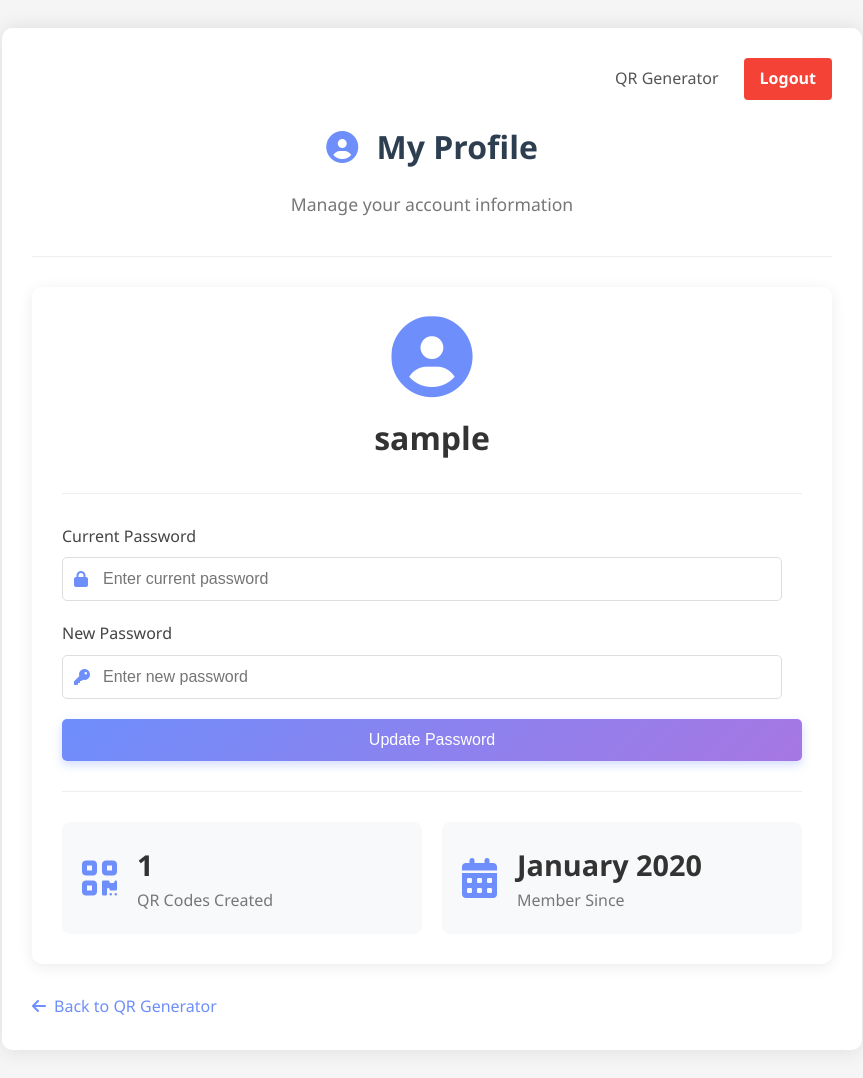
After one commit to sevi21/PROJECT, a Flask app: page /profile in a window 1280 px wide. The commit adds this page. Shown: the whole page, without its empty margins (208-1071 px from the left). Run offline with Flask 3, Linux system fonts and the light colour scheme; the visitor is signed in with stand-in values (Sample User, id 1); tables that the repository leaves empty hold one stand-in row (values such as "Sample post").

Commit message:
profile page

```diff
--- a/app.py
+++ b/app.py
@@ -4,7 +4,7 @@ from werkzeug.security import generate_password_hash, check_password_hash
 import qrcode
 from io import BytesIO
 import base64
-
+from datetime import datetime
 
 
 app = Flask(__name__)
@@ -20,6 +20,7 @@ class User(db.Model):
     id = db.Column(db.Integer, primary_key=True)
     username = db.Column(db.String(50), unique=True)
     password = db.Column(db.String(50))
+    join_date = db.Column(db.DateTime, default=datetime.now)
     qr_codes = db.relationship('QRCode', backref='user', lazy=True)
 
 
@@ -161,5 +162,47 @@ def make_qr():
         'img_str': img_str
         })
 
+
+
+@app.route('/profile')
+def profile():
+    if 'username' not in session:
+        return redirect(url_for('login'))
+
+    user = User.query.filter_by(username=session['username']).first()
+
+    qr_count = QRCode.query.filter_by(user_id=user.id).count()
+
+    join_date = user.join_date.strftime("%B %Y")
+
+    return render_template('profile.html', qr_count=qr_count, join_date=join_date)
+
+
+
+@app.route('/update_password', methods=['POST'])
+def update_password():
+
+
+    data = request.json
+    current_password = data.get('current_password')
+    new_password = data.get('new_password')
+
+    user = User.query.filter_by(username=session['username']).first()
+
+    if not check_password_hash(user.password, current_password):
+        return jsonify({'success': False, 'message': 'Current password is incorrect'})
+
+    if len(new_password) < 4:
+        return jsonify({'success': False, 'message': 'New password must be at least 4 characters long'})
+
+
+    user.password = generate_password_hash(new_password)
+    db.session.commit()
+
+    return jsonify({
+        'success': True,
+        'message': 'Password updated successfully'
+    })
+
 if __name__ == '__main__':
     app.run(debug=True)
--- /dev/null
+++ b/static/css/profile.css
@@ -0,0 +1,344 @@
+.css
+/* Base styles */
+* {
+    margin: 0;
+    padding: 0;
+    box-sizing: border-box;
+}
+
+body {
+    font-family: 'Segoe UI', Tahoma, Geneva, Verdana, sans-serif;
+    line-height: 1.6;
+    color: #333;
+    background-color: #f5f5f5;
+    padding: 20px;
+}
+
+.container {
+    max-width: 800px;
+    margin: 0 auto;
+    background-color: #fff;
+    border-radius: 10px;
+    box-shadow: 0 0 20px rgba(0, 0, 0, 0.1);
+    padding: 30px;
+}
+
+header {
+    text-align: center;
+    margin-bottom: 30px;
+    padding-bottom: 20px;
+    border-bottom: 1px solid #eee;
+}
+
+header h1 {
+    color: #2c3e50;
+    margin-bottom: 10px;
+}
+
+header i {
+    color: #6e8efb;
+    margin-right: 10px;
+}
+
+header p {
+    color: #777;
+    font-size: 1.1rem;
+}
+
+/* User controls */
+.user-controls {
+    display: flex;
+    justify-content: flex-end;
+    margin-bottom: 20px;
+}
+
+.nav-link {
+    color: #555;
+    text-decoration: none;
+    font-weight: 500;
+    transition: color 0.3s;
+    padding: 8px 15px;
+    border-radius: 5px;
+    margin-right: 10px;
+}
+
+.nav-link:hover {
+    color: #6e8efb;
+    background-color: rgba(110, 142, 251, 0.1);
+}
+
+.logout-btn {
+    background-color: #f44336;
+    color: white;
+    border: none;
+    padding: 8px 16px;
+    border-radius: 4px;
+    cursor: pointer;
+    font-weight: bold;
+    text-decoration: none;
+    transition: background-color 0.3s;
+}
+
+.logout-btn:hover {
+    background-color: #d32f2f;
+}
+
+/* Profile card styles */
+.profile-card {
+    background-color: #fff;
+    border-radius: 10px;
+    box-shadow: 0 3px 15px rgba(0, 0, 0, 0.08);
+    padding: 30px;
+    margin-bottom: 30px;
+}
+
+.profile-header {
+    display: flex;
+    flex-direction: column;
+    align-items: center;
+    margin-bottom: 30px;
+    text-align: center;
+}
+
+.profile-avatar {
+    font-size: 5rem;
+    color: #6e8efb;
+    margin-bottom: 15px;
+    animation: pulse 3s infinite ease-in-out;
+}
+
+@keyframes pulse {
+    0% { transform: scale(1); }
+    50% { transform: scale(1.05); }
+    100% { transform: scale(1); }
+}
+
+.profile-header h2 {
+    color: #333;
+    margin: 0;
+    font-size: 2rem;
+}
+
+/* Form styles */
+.profile-form {
+    margin-bottom: 30px;
+    border-top: 1px solid #eee;
+    padding-top: 30px;
+}
+
+.input-group {
+    margin-bottom: 20px;
+}
+
+label {
+    display: block;
+    margin-bottom: 8px;
+    font-weight: 500;
+    color: #444;
+}
+
+.input-icon-wrapper {
+    position: relative;
+}
+
+.input-icon {
+    position: absolute;
+    top: 50%;
+    left: 12px;
+    transform: translateY(-50%);
+    color: #6e8efb;
+}
+
+.input-with-icon {
+    width: 100%;
+    padding: 12px 12px 12px 40px;
+    border: 1px solid #ddd;
+    border-radius: 5px;
+    font-size: 16px;
+    transition: border-color 0.3s, box-shadow 0.3s;
+}
+
+.input-with-icon:focus {
+    outline: none;
+    border-color: #6e8efb;
+    box-shadow: 0 0 0 3px rgba(110, 142, 251, 0.2);
+}
+
+.btn-primary {
+    background: linear-gradient(135deg, #6e8efb, #a777e3);
+    color: white;
+    border: none;
+    padding: 12px 24px;
+    font-size: 16px;
+    border-radius: 5px;
+    cursor: pointer;
+    transition: all 0.3s;
+    box-shadow: 0 4px 10px rgba(110, 142, 251, 0.3);
+    margin-top: 10px;
+    display: block;
+    width: 100%;
+}
+
+.btn-primary:hover {
+    background: linear-gradient(135deg, #5d7ee6, #9566d1);
+    transform: translateY(-2px);
+    box-shadow: 0 6px 15px rgba(110, 142, 251, 0.4);
+}
+
+/* Stats section */
+.profile-stats {
+    border-top: 1px solid #eee;
+    padding-top: 30px;
+    display: grid;
+    grid-template-columns: repeat(auto-fit, minmax(200px, 1fr));
+    gap: 20px;
+}
+
+.stat-card {
+    display: flex;
+    align-items: center;
+    padding: 20px;
+    background-color: #f8f9fa;
+    border-radius: 8px;
+    transition: transform 0.3s, box-shadow 0.3s;
+}
+
+.stat-card:hover {
+    transform: translateY(-5px);
+    box-shadow: 0 8px 20px rgba(0, 0, 0, 0.1);
+}
+
+.stat-icon {
+    font-size: 2.5rem;
+    color: #6e8efb;
+    margin-right: 20px;
+}
+
+.stat-info span {
+    display: block;
+    font-size: 1.8rem;
+    font-weight: bold;
+    color: #333;
+}
+
+.stat-info p {
+    margin: 0;
+    color: #777;
+}
+
+/* Back link */
+.back-link {
+    display: inline-flex;
+    align-items: center;
+    color: #6e8efb;
+    text-decoration: none;
+    font-weight: 500;
+    transition: transform 0.2s, color 0.2s;
+}
+
+.back-link:hover {
+    color: #5d7ee6;
+    transform: translateX(-5px);
+}
+
+.back-link i {
+    margin-right: 8px;
+}
+
+/* Error message */
+.error-message {
+    padding: 12px 15px;
+    border-radius: 5px;
+    margin-bottom: 20px;
+    font-weight: 500;
+    text-align: center;
+}
+
+/* Dark mode styles */
+body.dark-mode {
+    background-color: #121212;
+    color: #e0e0e0;
+}
+
+body.dark-mode .container,
+body.dark-mode .profile-card {
+    background-color: #1e1e1e;
+    box-shadow: 0 5px 20px rgba(0, 0, 0, 0.3);
+}
+
+body.dark-mode header h1,
+body.dark-mode .profile-header h2 {
+    color: #e0e0e0;
+}
+
+body.dark-mode header {
+    border-bottom-color: #333;
+}
+
+body.dark-mode .profile-form {
+    border-top-color: #333;
+}
+
+body.dark-mode .profile-stats {
+    border-top-color: #333;
+}
+
+body.dark-mode label {
+    color: #ccc;
+}
+
+body.dark-mode .input-with-icon {
+    background-color: #2d2d2d;
+    border-color: #444;
+    color: #e0e0e0;
+}
+
+body.dark-mode .input-with-icon:focus {
+    border-color: #a777e3;
+    box-shadow: 0 0 0 3px rgba(167, 119, 227, 0.2);
+}
+
+body.dark-mode .stat-card {
+    background-color: #2d2d2d;
+}
+
+body.dark-mode .stat-info span {
+    color: #e0e0e0;
+}
+
+body.dark-mode .stat-info p {
+    color: #999;
+}
+
+body.dark-mode .nav-link {
+    color: #ccc;
+}
+
+body.dark-mode .nav-link:hover {
+    color: #fff;
+    background-color: rgba(110, 142, 251, 0.2);
+}
+
+body.dark-mode .back-link {
+    color: #a777e3;
+}
+
+body.dark-mode .back-link:hover {
+    color: #bf8df2;
+}
+
+/* Responsive styles */
+@media (max-width: 600px) {
+    .profile-stats {
+        grid-template-columns: 1fr;
+    }
+
+    .user-controls {
+        flex-direction: column;
+        align-items: flex-end;
+    }
+
+    .nav-link {
+        margin-bottom: 10px;
+    }
+}
--- /dev/null
+++ b/static/js/profile.js
@@ -0,0 +1,48 @@
+$(document).ready(function() {
+    $('#update-password-btn').on('click', updateProfile);
+});
+
+function updateProfile() {
+    const errorMessage = document.getElementById('errorMessage');
+    errorMessage.style.display = 'none';
+
+
+        const currentPassword = $('#current-password').val();
+        const newPassword = $('#new-password').val();
+
+
+        if (!currentPassword || !newPassword) {
+            errorMessage.textContent = 'Current password and new password are required!';
+            errorMessage.style.display = 'block';
+            return;
+        }
+
+
+        $.ajax({
+            url: '/update_password',
+            type: 'POST',
+            contentType: 'application/json',
+            data: JSON.stringify({
+                current_password: currentPassword,
+                new_password: newPassword
+            }),
+            success: function(response) {
+                if (response.success) {
+                    errorMessage.textContent = response.message;
+                    errorMessage.style.color = '#2ecc71';
+                    errorMessage.style.backgroundColor = 'rgba(46, 204, 113, 0.1)';
+                    errorMessage.style.display = 'block';
+
+                    $('#current-password').val('');
+                    $('#new-password').val('');
+                } else {
+                    errorMessage.textContent = response.message;
+                    errorMessage.style.display = 'block';
+                }
+            },
+            error: function(xhr, status, error) {
+                console.error('Error details:', xhr.responseText);
+                alert('An error occurred. Please try again.');
+            }
+        });
+    };
--- /dev/null
+++ b/templates/profile.html
@@ -0,0 +1,75 @@
+
+<!DOCTYPE html>
+<html lang="en">
+<head>
+    <meta charset="UTF-8">
+    <meta name="viewport" content="width=device-width, initial-scale=1.0">
+    <title>My Profile | QR Code Generator</title>
+    <link rel="stylesheet" href="{{ url_for('static', filename='css/profile.css') }}">
+    <link rel="stylesheet" href="https://cdnjs.cloudflare.com/ajax/libs/font-awesome/6.4.0/css/all.min.css">
+    <script src="https://code.jquery.com/jquery-3.6.0.min.js"></script>
+</head>
+<body>
+    <div class="container">
+        <div class="user-controls">
+            <a href="{{ url_for('qrcode_page') }}" class="nav-link">QR Generator</a>
+            <a href="{{ url_for('logout') }}" class="logout-btn">Logout</a>
+        </div>
+
+        <header>
+            <h1><i class="fas fa-user-circle"></i> My Profile</h1>
+            <p>Manage your account information</p>
+        </header>
+
+        <div id="errorMessage" class="error-message" style="display: none; color: #e74c3c; margin-bottom: 15px; text-align: center; padding: 8px; border-radius: 4px; background-color: rgba(231, 76, 60, 0.1);"></div>
+
+        <div class="profile-card">
+            <div class="profile-header">
+                <i class="fas fa-user-circle profile-avatar"></i>
+                <h2>{{ session.username }}</h2>
+            </div>
+
+            <div class="profile-form">
+                <div class="input-group">
+                    <label for="current-password">Current Password</label>
+                    <div class="input-icon-wrapper">
+                        <i class="fas fa-lock input-icon"></i>
+                        <input type="password" id="current-password" class="form-control input-with-icon" placeholder="Enter current password" style="width: 90%;">
+                    </div>
+                </div>
+
+                <div class="input-group">
+                    <label for="new-password">New Password</label>
+                    <div class="input-icon-wrapper">
+                        <i class="fas fa-key input-icon"></i>
+                        <input type="password" id="new-password" class="form-control input-with-icon" placeholder="Enter new password" style="width: 90%;">
+                    </div>
+                </div>
+
+                <button id="update-password-btn" class="btn-primary">Update Password</button>
+            </div>
+
+            <div class="profile-stats">
+                <div class="stat-card">
+                    <i class="fas fa-qrcode stat-icon"></i>
+                    <div class="stat-info">
+                        <span id="qr-count">{{ qr_count }}</span>
+                        <p>QR Codes Created</p>
+                    </div>
+                </div>
+                <div class="stat-card">
+                    <i class="fas fa-calendar-alt stat-icon"></i>
+                    <div class="stat-info">
+                        <span>{{ join_date }}</span>
+                        <p>Member Since</p>
+                    </div>
+                </div>
+            </div>
+        </div>
+
+        <a href="{{ url_for('qrcode_page') }}" class="back-link"><i class="fas fa-arrow-left"></i> Back to QR Generator</a>
+    </div>
+
+    <script src="/static/js/profile.js"></script>
+</body>
+</html>
--- a/templates/qrcode.html
+++ b/templates/qrcode.html
@@ -12,6 +12,7 @@
     <div class="container">
         <div class="user-controls">
             <span class="welcome-user">Welcome, {{ session.username }}!</span>
+            <a href="{{ url_for('profile') }}" class="nav-link">My Profile</a>
             <a href="{{ url_for('logout') }}" class="logout-btn">Logout</a>
         </div>
 
```
